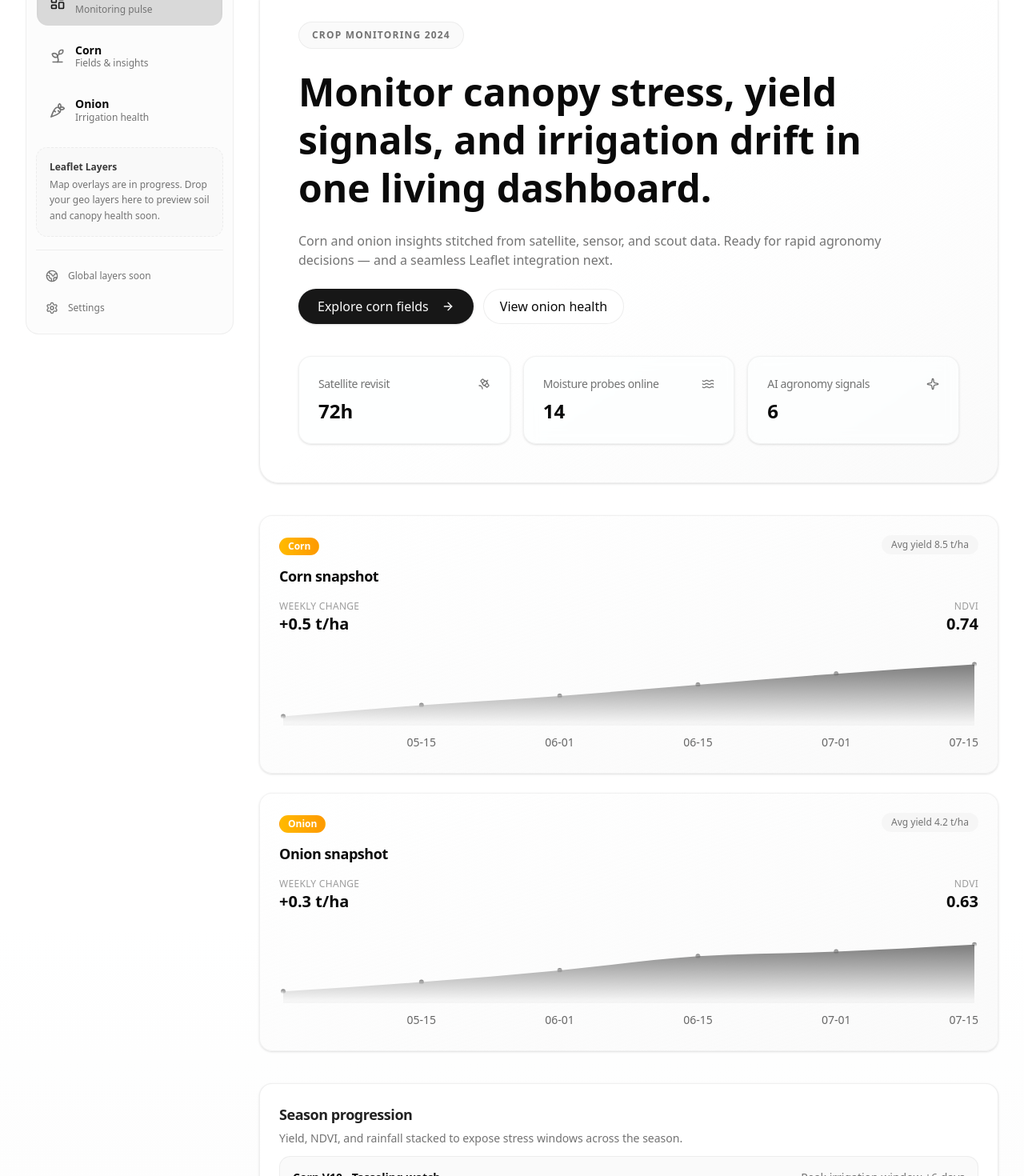
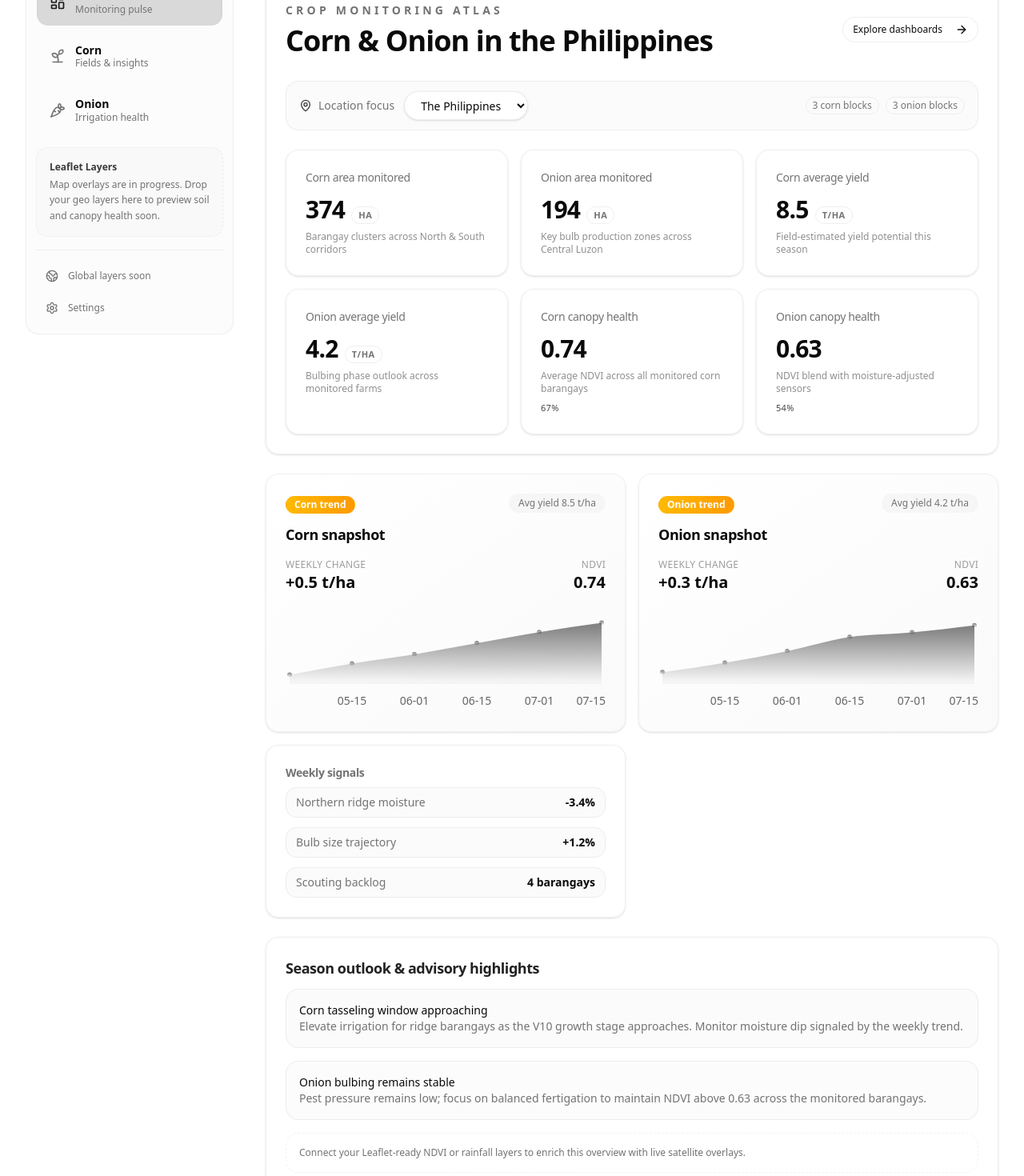
Before and after one commit to ronniechy26/crop-monitoring-dashboard, a Next.js app: page / in a window 1280 px wide. Shown: the part 140-1610 px from the top of the page at 80% size. Built offline with nearby package versions, Linux system fonts and the light colour scheme.

Commit message:
style : maximize the width

```diff
--- a/app/layout.tsx
+++ b/app/layout.tsx
@@ -33,11 +33,11 @@ export default function RootLayout({
         className={`${geistSans.variable} ${geistMono.variable} bg-muted/40 antialiased`}
       >
         <div className="relative min-h-screen bg-gradient-to-b from-background via-background to-muted/60">
-          <div className="mx-auto flex w-full max-w-[1400px] flex-col gap-6 px-4 py-6 lg:flex-row lg:px-8">
+          <div className="mx-auto flex w-full max-w-[1920px] flex-col gap-6 px-4 py-6 sm:px-6 lg:flex-row lg:px-8 2xl:px-12">
             <div className="hidden w-[260px] lg:block">
               <AppSidebar />
             </div>
-            <div className="flex-1 space-y-6 lg:pl-2">
+            <div className="flex-1 space-y-6 lg:pl-4 2xl:pl-6">
               <TopNav />
               <main className="pb-16">{children}</main>
             </div>
--- a/components/dashboard/crop-map.tsx
+++ b/components/dashboard/crop-map.tsx
@@ -24,6 +24,7 @@ interface CropMapProps {
   features: CropFeature[];
   timelineMonths: string[];
   colorStops: string[];
+  height?: number;
 }
 
 const playbackIntervalMs = 2200;
@@ -87,6 +88,7 @@ export function CropMap({
   features,
   timelineMonths,
   colorStops,
+  height,
 }: CropMapProps) {
   const [monthIndex, setMonthIndex] = useState(0);
   const [playing, setPlaying] = useState(true);
@@ -226,6 +228,7 @@ export function CropMap({
             colorStops={colorStops}
             min={monthStats.min}
             max={monthStats.max}
+            height={height}
           />
         </div>
       </CardContent>
--- a/components/dashboard/landing-dashboard.tsx
+++ b/components/dashboard/landing-dashboard.tsx
@@ -1,42 +1,33 @@
 "use client";
 
 import { useMemo, useState } from "react";
-import { motion } from "framer-motion";
-import { ArrowRight, Satellite, Waves, Sparkle } from "lucide-react";
+import { ArrowRight, MapPin } from "lucide-react";
 import Link from "next/link";
 
 import { Button } from "@/components/ui/button";
 import { Card, CardContent, CardHeader, CardTitle } from "@/components/ui/card";
 import type { CropMetrics, CropSlug } from "@/lib/crop-data";
+import { formatPercentage } from "@/lib/format";
 
 import { CropMap } from "./crop-map";
 import { MiniChartCard } from "./mini-chart-card";
+import { StatsCard } from "./stats-card";
 
 interface LandingDashboardProps {
   corn: CropMetrics;
   onion: CropMetrics;
 }
 
-const heroMetrics = [
-  {
-    label: "Satellite revisit",
-    value: "72h",
-    icon: Satellite,
-  },
-  {
-    label: "Moisture probes online",
-    value: "14",
-    icon: Waves,
-  },
-  {
-    label: "AI agronomy signals",
-    value: "6",
-    icon: Sparkle,
-  },
+const locations = [
+  { label: "The Philippines", value: "ph" },
+  { label: "Luzon", value: "luzon" },
+  { label: "Visayas", value: "visayas" },
+  { label: "Mindanao", value: "mindanao" },
 ];
 
 export function LandingDashboard({ corn, onion }: LandingDashboardProps) {
   const [activeCrop, setActiveCrop] = useState<CropSlug>("corn");
+  const [activeLocation, setActiveLocation] = useState("ph");
 
   const activeMetrics = activeCrop === "corn" ? corn : onion;
 
@@ -46,123 +37,181 @@ export function LandingDashboard({ corn, onion }: LandingDashboardProps) {
       : ["#f3e8ff", "#e9d5ff", "#d8b4fe", "#c084fc", "#a855f7"];
   }, [activeCrop]);
 
+  const overviewStats = [
+    {
+      title: "Corn area monitored",
+      value: corn.summary.totalArea.toFixed(0),
+      unit: "ha",
+      helper: "Barangay clusters across North & South corridors",
+    },
+    {
+      title: "Onion area monitored",
+      value: onion.summary.totalArea.toFixed(0),
+      unit: "ha",
+      helper: "Key bulb production zones across Central Luzon",
+    },
+    {
+      title: "Corn average yield",
+      value: corn.summary.avgYield.toFixed(1),
+      unit: "t/ha",
+      helper: "Field-estimated yield potential this season",
+    },
+    {
+      title: "Onion average yield",
+      value: onion.summary.avgYield.toFixed(1),
+      unit: "t/ha",
+      helper: "Bulbing phase outlook across monitored farms",
+    },
+    {
+      title: "Corn canopy health",
+      value: corn.summary.avgNdvi.toFixed(2),
+      helper: "Average NDVI across all monitored corn barangays",
+      footnote: formatPercentage(corn.summary.avgMoisture),
+    },
+    {
+      title: "Onion canopy health",
+      value: onion.summary.avgNdvi.toFixed(2),
+      helper: "NDVI blend with moisture-adjusted sensors",
+      footnote: formatPercentage(onion.summary.avgMoisture),
+    },
+  ];
+
   return (
-    <div className="space-y-10">
-      <section className="relative overflow-hidden rounded-3xl border border-border/60 bg-gradient-to-br from-background via-background to-muted/50 p-8 text-foreground shadow-sm sm:p-12">
-        <motion.div
-          initial={{ opacity: 0, y: 20 }}
-          animate={{ opacity: 1, y: 0 }}
-          transition={{ duration: 0.5 }}
-          className="max-w-3xl space-y-6"
+    <div className="grid gap-6 xl:grid-cols-[1.75fr,1fr] 2xl:grid-cols-[2fr,1fr]">
+      <div className="space-y-6">
+        <Card className="border-border/70 bg-card/95 shadow-sm">
+          <CardHeader className="flex flex-col gap-6 pb-0">
+            <div className="flex flex-wrap items-center justify-between gap-4">
+              <div>
+                <p className="text-sm font-semibold uppercase tracking-[0.3em] text-muted-foreground">
+                  Crop monitoring atlas
+                </p>
+                <CardTitle className="mt-2 text-3xl font-semibold text-foreground lg:text-4xl">
+                  Corn & Onion in the Philippines
+                </CardTitle>
+              </div>
+              <Button
+                asChild
+                variant="outline"
+                size="sm"
+                className="rounded-full border-border/60 bg-background/80"
               >
-          <div className="inline-flex items-center gap-2 rounded-full border border-border/60 bg-muted/50 px-4 py-2 text-xs font-semibold uppercase tracking-widest text-muted-foreground">
-            Crop Monitoring 2024
-          </div>
-          <h1 className="text-3xl font-semibold leading-tight sm:text-4xl lg:text-5xl">
-            Monitor canopy stress, yield signals, and irrigation drift in one
-            living dashboard.
-          </h1>
-          <p className="text-base text-muted-foreground">
-            Corn and onion insights stitched from satellite, sensor, and scout
-            data. Ready for rapid agronomy decisions — and a seamless Leaflet
-            integration next.
-          </p>
-          <div className="flex flex-wrap items-center gap-3">
-            <Button asChild size="lg" className="rounded-full px-6">
                 <Link href="/corn">
-                Explore corn fields
+                  Explore dashboards
                   <ArrowRight className="ml-2 h-4 w-4" />
                 </Link>
               </Button>
-            <Button
-              asChild
-              variant="outline"
-              size="lg"
-              className="rounded-full border border-border/70 bg-background/60 backdrop-blur"
+            </div>
+            <div className="flex flex-wrap items-center gap-3 rounded-2xl border border-border/60 bg-muted/40 px-4 py-3">
+              <div className="flex items-center gap-2 text-sm font-medium text-muted-foreground">
+                <MapPin className="h-4 w-4 text-foreground/80" />
+                Location focus
+              </div>
+              <select
+                value={activeLocation}
+                onChange={(event) => setActiveLocation(event.target.value)}
+                className="h-9 rounded-full border border-border/70 bg-background px-4 text-sm font-medium text-foreground shadow-sm focus:outline-none focus:ring-2 focus:ring-ring/40"
               >
-              <Link href="/onion">View onion health</Link>
-            </Button>
+                {locations.map((location) => (
+                  <option key={location.value} value={location.value}>
+                    {location.label}
+                  </option>
+                ))}
+              </select>
+              <div className="ml-auto flex gap-2 text-xs text-muted-foreground">
+                <span className="rounded-full border border-border/60 px-2 py-0.5">
+                  {corn.features.length} corn blocks
+                </span>
+                <span className="rounded-full border border-border/60 px-2 py-0.5">
+                  {onion.features.length} onion blocks
+                </span>
               </div>
-        </motion.div>
-
-        <motion.div
-          initial={{ opacity: 0, scale: 0.95 }}
-          animate={{ opacity: 1, scale: 1 }}
-          transition={{ delay: 0.15, duration: 0.5 }}
-          className="mt-10 grid gap-4 sm:grid-cols-3"
-        >
-          {heroMetrics.map((item) => {
-            const Icon = item.icon;
-            return (
-              <Card
-                key={item.label}
-                className="border-border/50 bg-background/60 backdrop-blur supports-[backdrop-filter]:bg-background/50"
-              >
-                <CardHeader className="flex flex-row items-center justify-between space-y-0 pb-2">
-                  <CardTitle className="text-sm font-medium text-muted-foreground">
-                    {item.label}
-                  </CardTitle>
-                  <Icon className="h-4 w-4 text-muted-foreground" />
+            </div>
           </CardHeader>
-                <CardContent>
-                  <p className="text-2xl font-semibold text-foreground">
-                    {item.value}
-                  </p>
+          <CardContent className="mt-6">
+            <div className="grid gap-4 sm:grid-cols-2 xl:grid-cols-3 2xl:grid-cols-4">
+              {overviewStats.map((stat) => (
+                <StatsCard key={stat.title} {...stat} />
+              ))}
+            </div>
           </CardContent>
         </Card>
-            );
-          })}
-        </motion.div>
-      </section>
 
-      <section className="grid gap-6 lg:grid-cols-[1.1fr,1fr]">
+        <div className="grid gap-4 lg:grid-cols-2 2xl:grid-cols-3">
           <MiniChartCard
             metrics={corn}
-          accent="Corn"
+            accent="Corn trend"
             gradientFrom="hsl(var(--chart-1))"
             gradientTo="hsl(var(--chart-2))"
           />
           <MiniChartCard
             metrics={onion}
-          accent="Onion"
+            accent="Onion trend"
             gradientFrom="hsl(var(--chart-4))"
             gradientTo="hsl(var(--chart-5))"
           />
-      </section>
-
-      <section className="grid gap-6 lg:grid-cols-[1.2fr,1fr]">
-        <Card className="border-border/60 bg-card">
-          <CardHeader className="pb-3">
-            <CardTitle className="text-lg">Season progression</CardTitle>
-            <p className="text-sm text-muted-foreground">
-              Yield, NDVI, and rainfall stacked to expose stress windows across
-              the season.
-            </p>
+          <Card className="border-border/60 bg-card/95 shadow-sm 2xl:flex 2xl:flex-col 2xl:justify-center 2xl:p-6">
+            <CardHeader className="pb-2">
+              <CardTitle className="text-sm font-semibold text-muted-foreground">
+                Weekly signals
+              </CardTitle>
             </CardHeader>
             <CardContent className="grid gap-3 text-sm text-muted-foreground">
-            <div className="flex items-center justify-between rounded-xl border border-border/60 bg-muted/50 p-4">
-              <span className="font-semibold text-foreground">
-                Corn V10 - Tasseling watch
-              </span>
-              <span>Peak irrigation window +6 days</span>
+              <div className="flex items-center justify-between rounded-xl border border-border/60 bg-muted/40 px-3 py-2">
+                <span>Northern ridge moisture</span>
+                <span className="font-semibold text-foreground">-3.4%</span>
               </div>
-            <div className="rounded-xl border border-border/60 bg-muted/40 p-4">
-              <p className="text-sm text-muted-foreground">
-                Onion bulbing phase holds steady. Stay vigilant for downy mildew
-                at humidity surges; Leaflet overlay will unlock zone-level alerts.
-              </p>
+              <div className="flex items-center justify-between rounded-xl border border-border/60 bg-muted/40 px-3 py-2">
+                <span>Bulb size trajectory</span>
+                <span className="font-semibold text-foreground">+1.2%</span>
               </div>
-            <div className="rounded-xl border border-dashed border-border/60 bg-background/80 p-4 text-xs text-muted-foreground">
-              Multi-crop rollup tiles appear once Leaflet layers connect. Drop
-              in NDVI or weather GeoJSON to preview the map experience.
+              <div className="flex items-center justify-between rounded-xl border border-border/60 bg-muted/40 px-3 py-2">
+                <span>Scouting backlog</span>
+                <span className="font-semibold text-foreground">4 barangays</span>
               </div>
             </CardContent>
           </Card>
-        <div className="space-y-3">
-          <div className="flex flex-wrap items-center justify-between gap-3 rounded-2xl border border-border/60 bg-muted/40 px-4 py-3 text-sm text-muted-foreground">
-            <span className="font-semibold text-foreground/80">
-              Timelapse preview
-            </span>
+        </div>
+
+        <Card className="border-border/60 bg-card/95 shadow-sm">
+          <CardHeader className="pb-3">
+            <CardTitle className="text-lg">
+              Season outlook & advisory highlights
+            </CardTitle>
+          </CardHeader>
+          <CardContent className="grid gap-4 text-sm text-muted-foreground">
+            <div className="rounded-2xl border border-border/60 bg-muted/40 p-4">
+              <p className="font-medium text-foreground">
+                Corn tasseling window approaching
+              </p>
+              <p>
+                Elevate irrigation for ridge barangays as the V10 growth stage
+                approaches. Monitor moisture dip signaled by the weekly trend.
+              </p>
+            </div>
+            <div className="rounded-2xl border border-border/60 bg-muted/30 p-4">
+              <p className="font-medium text-foreground">
+                Onion bulbing remains stable
+              </p>
+              <p>
+                Pest pressure remains low; focus on balanced fertigation to
+                maintain NDVI above {onion.summary.avgNdvi.toFixed(2)} across
+                the monitored barangays.
+              </p>
+            </div>
+            <div className="rounded-2xl border border-dashed border-border/50 bg-background/80 p-4 text-xs">
+              Connect your Leaflet-ready NDVI or rainfall layers to enrich this
+              overview with live satellite overlays.
+            </div>
+          </CardContent>
+        </Card>
+      </div>
+
+      <aside className="space-y-4 xl:sticky xl:top-24">
+        <div className="flex flex-wrap items-center justify-between gap-3 rounded-2xl border border-border/60 bg-muted/40 px-4 py-3">
+          <div className="text-sm font-semibold text-foreground/85">
+            Philippine crop timelapse
+          </div>
           <div className="flex gap-2">
             <Button
               variant={activeCrop === "corn" ? "accent" : "outline"}
@@ -187,9 +236,30 @@ export function LandingDashboard({ corn, onion }: LandingDashboardProps) {
           features={activeMetrics.features}
           timelineMonths={activeMetrics.timelineMonths}
           colorStops={colorStops}
+          height={780}
         />
+        <Card className="border-border/60 bg-card/95 shadow-sm">
+          <CardHeader className="pb-2">
+            <CardTitle className="text-sm font-semibold text-muted-foreground">
+              Network uptime
+            </CardTitle>
+          </CardHeader>
+          <CardContent className="grid gap-3 text-sm text-muted-foreground">
+            <div className="flex items-center justify-between rounded-xl border border-border/60 bg-muted/40 px-3 py-2">
+              <span>Satellite revisit</span>
+              <span className="font-semibold text-foreground">72 hours</span>
             </div>
-      </section>
+            <div className="flex items-center justify-between rounded-xl border border-border/60 bg-muted/40 px-3 py-2">
+              <span>Soil probes online</span>
+              <span className="font-semibold text-foreground">14</span>
+            </div>
+            <div className="flex items-center justify-between rounded-xl border border-border/60 bg-muted/40 px-3 py-2">
+              <span>AI advisories</span>
+              <span className="font-semibold text-foreground">6 signals</span>
+            </div>
+          </CardContent>
+        </Card>
+      </aside>
     </div>
   );
 }
--- a/components/dashboard/leaflet-choropleth.tsx
+++ b/components/dashboard/leaflet-choropleth.tsx
@@ -16,6 +16,7 @@ export interface LeafletChoroplethProps {
   colorStops: string[];
   min: number;
   max: number;
+  height?: number;
 }
 
 function getColorScale(value: number, min: number, max: number, palette: string[]) {
@@ -37,6 +38,7 @@ export function LeafletChoropleth({
   colorStops,
   min,
   max,
+  height,
 }: LeafletChoroplethProps) {
   const geoJsonData = useMemo<FeatureCollection>(() => {
     return {
@@ -49,9 +51,13 @@ export function LeafletChoropleth({
     <MapContainer
       center={center}
       bounds={bounds}
-      scrollWheelZoom={false}
-      style={{ height: 360, width: "100%" }}
-      className="[&_.leaflet-control-container]:hidden"
+      zoom={6}
+      minZoom={5}
+      maxZoom={12}
+      scrollWheelZoom
+      doubleClickZoom
+      style={{ height: height ?? 360, width: "100%" }}
+      className="rounded-2xl [&_.leaflet-control-container]:!block [&_.leaflet-bottom.leaflet-right]:m-4 [&_.leaflet-control-zoom]:rounded-xl [&_.leaflet-control-zoom a]:!bg-background [&_.leaflet-control-zoom a]:!text-foreground [&_.leaflet-control-zoom a]:!border [&_.leaflet-control-zoom a]:!border-border/70 [&_.leaflet-control-zoom a]:hover:!bg-muted"
     >
       <TileLayer
         attribution='&copy; <a href="https://www.openstreetmap.org/copyright">OpenStreetMap</a>'
--- /dev/null
+++ b/components/dashboard/stats-card.tsx
@@ -0,0 +1,47 @@
+import { Card, CardContent, CardHeader, CardTitle } from "@/components/ui/card";
+
+interface StatsCardProps {
+  title: string;
+  value: string;
+  unit?: string;
+  helper?: string;
+  footnote?: string;
+}
+
+export function StatsCard({
+  title,
+  value,
+  unit,
+  helper,
+  footnote,
+}: StatsCardProps) {
+  return (
+    <Card className="h-full border-border/60 bg-card/95 shadow-sm">
+      <CardHeader className="pb-3">
+        <CardTitle className="text-sm font-medium text-muted-foreground">
+          {title}
+        </CardTitle>
+      </CardHeader>
+      <CardContent className="space-y-2">
+        <div className="flex items-baseline gap-2">
+          <span className="text-3xl font-semibold tracking-tight text-foreground">
+            {value}
+          </span>
+          {unit ? (
+            <span className="rounded-full border border-border/60 px-2 py-0.5 text-[11px] font-semibold uppercase tracking-wider text-muted-foreground">
+              {unit}
+            </span>
+          ) : null}
+        </div>
+        {helper ? (
+          <p className="text-xs text-muted-foreground/80">{helper}</p>
+        ) : null}
+        {footnote ? (
+          <p className="text-[11px] uppercase tracking-wide text-primary/80">
+            {footnote}
+          </p>
+        ) : null}
+      </CardContent>
+    </Card>
+  );
+}
--- a/components/layout/top-nav.tsx
+++ b/components/layout/top-nav.tsx
@@ -2,18 +2,10 @@
 
 import { useMemo, useState } from "react";
 import { AnimatePresence, motion } from "framer-motion";
-import {
-  CalendarDays,
-  Filter,
-  Menu,
-  Bell,
-  Sparkles,
-  X,
-} from "lucide-react";
+import { CalendarDays, Filter, Menu, Sparkles, X } from "lucide-react";
 import { usePathname } from "next/navigation";
 
 import { AppSidebar } from "@/components/layout/app-sidebar";
-import { Avatar } from "@/components/ui/avatar";
 import { Badge } from "@/components/ui/badge";
 import { Button } from "@/components/ui/button";
 
@@ -104,15 +96,6 @@ export function TopNav() {
             <Sparkles className="mr-2 h-4 w-4" />
             Focus {metrics[metricIndex]}
           </Button>
-          <Button
-            variant="ghost"
-            size="icon"
-            className="rounded-full border border-border/60"
-            aria-label="Notifications"
-          >
-            <Bell className="h-4 w-4" />
-          </Button>
-          <Avatar initials="AG" />
         </div>
       </header>
 
--- a/lib/crop-data.ts
+++ b/lib/crop-data.ts
@@ -238,11 +238,3 @@ export async function getAllCropSummaries() {
 
   return [corn.summary, onion.summary];
 }
-
-export function formatPercentage(value: number) {
-  return `${(value * 100).toFixed(0)}%`;
-}
-
-export function formatYield(value: number) {
-  return `${value.toFixed(1)} t/ha`;
-}
--- a/lib/format.ts
+++ b/lib/format.ts
@@ -4,3 +4,11 @@ export function formatMonthLabel(key: string) {
   const date = new Date(Number(year), Number(month) - 1);
   return date.toLocaleDateString(undefined, { month: "long", year: "numeric" });
 }
+
+export function formatPercentage(value: number) {
+  return `${(value * 100).toFixed(0)}%`;
+}
+
+export function formatYield(value: number) {
+  return `${value.toFixed(1)} t/ha`;
+}
```
Also changed, not shown: components/dashboard/crop-dashboard.tsx (+54 -21 lines), public/data/corn_areas.geojson, public/data/onion_areas.geojson. Lines whose indentation alone changed are shown as unchanged.
